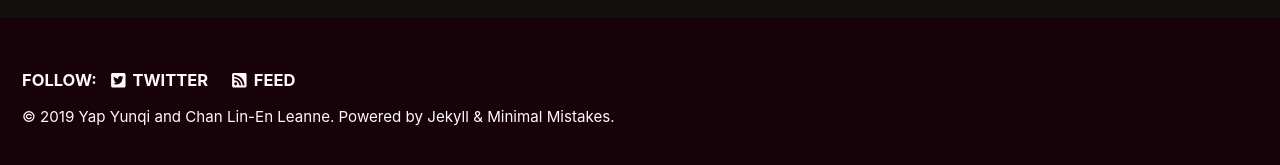
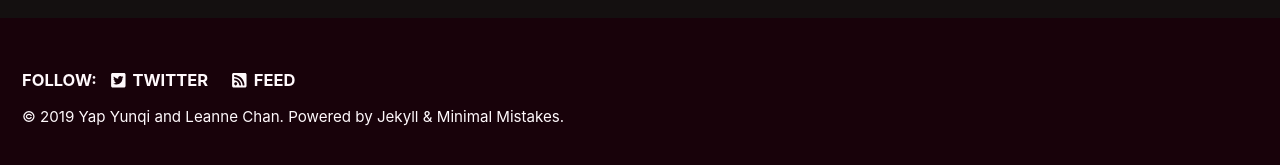
Before and after one commit to LeanneChan/Gentrification-Trends-In-NYC, a Jekyll site: the page built from index.html, in a window 1280 px wide and 900 px high, scrolled down 222 px. Shown: the part 727-892 px from the top of the window. Built offline with Jekyll 4.4.1, drawn with Linux system fonts in a browser that asks for light colours; cached includes are drawn as plain includes; nearby versions of some CDN libraries; a script that is not in the unit is left out; the list of posts is cut into pages by our own code.

Commit message:
Update _config.yml

```diff
--- a/_config.yml
+++ b/_config.yml
@@ -10,17 +10,17 @@
 # Review documentation to determine if you should use `theme` or `remote_theme`
 # https://mmistakes.github.io/minimal-mistakes/docs/quick-start-guide/#installing-the-theme
 
-theme                  : "minimal-mistakes-jekyll"
+#theme                  : "minimal-mistakes-jekyll"
 # remote_theme           : "mmistakes/minimal-mistakes"
 minimal_mistakes_skin: "neon"
 
 # Site Settings
 locale: "en-GB"
 title: "Gentrification Trends in New York City Over the Past Decade"
-title_separator: "|"
+title_separator: "-"
 subtitle: "MUSA620 Final Project 2019"
-name: "Yap Yunqi and Chan Lin-En Leanne"
-description: "Exploring interesting trends using Python data visualisation libraries! "
+name: "Yap Yunqi and Leanne Chan"
+description: "Exploring interesting trends using Python data visualisation libraries!"
 url: # the base hostname & protocol for your site e.g. "https://mmistakes.github.io"
 baseurl: # the subpath of your site, e.g. "/blog"
 repository: # GitHub username/repo-name e.g. "mmistakes/minimal-mistakes"
```
